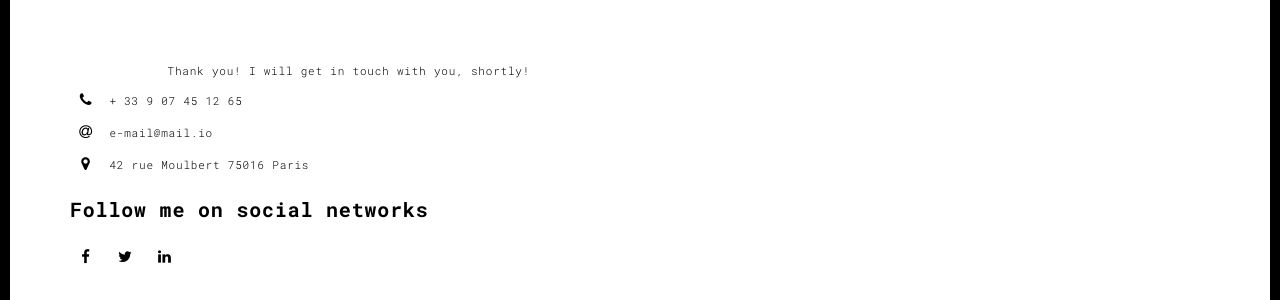
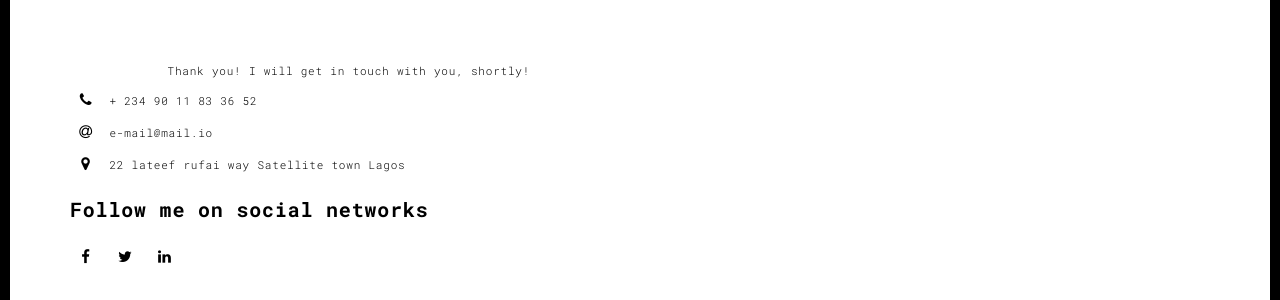
Before and after one commit to Pere-coder/portfo, a Flask app: template templates/thankyou.html in a window 1280 px wide. Shown: the part 144-444 px from the top of the page. Run offline with Flask 2, Linux system fonts and the light colour scheme; the template is opened without the code that fills it, so the values that code supplies are empty.

Commit message:
Update thankyou.html

```diff
--- a/templates/thankyou.html
+++ b/templates/thankyou.html
@@ -68,7 +68,7 @@
                           <span class="fa-icon">
                             <i class="fa fa-phone" aria-hidden="true"></i>
                           </span>
-                          + 33 9 07 45 12 65
+                          + 234 90 11 83 36 52
                         </li>
                         <li>
                           <span class="fa-icon">
@@ -80,7 +80,7 @@
                           <span class="fa-icon">
                             <i class="fa fa fa-map-marker" aria-hidden="true"></i>
                           </span>
-                          42 rue Moulbert 75016 Paris
+                          22 lateef rufai way Satellite town Lagos
                         </li>
                       </ul>
                       <h3>Follow me on social networks</h3>
```
